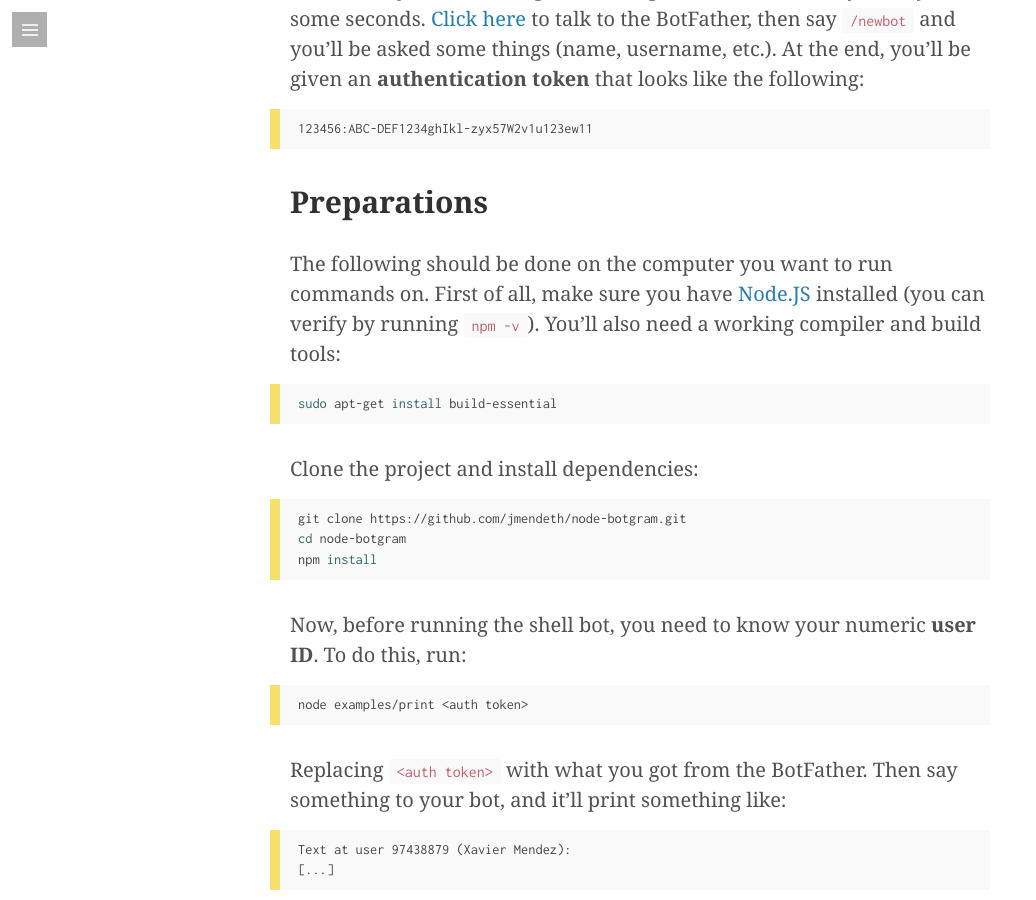
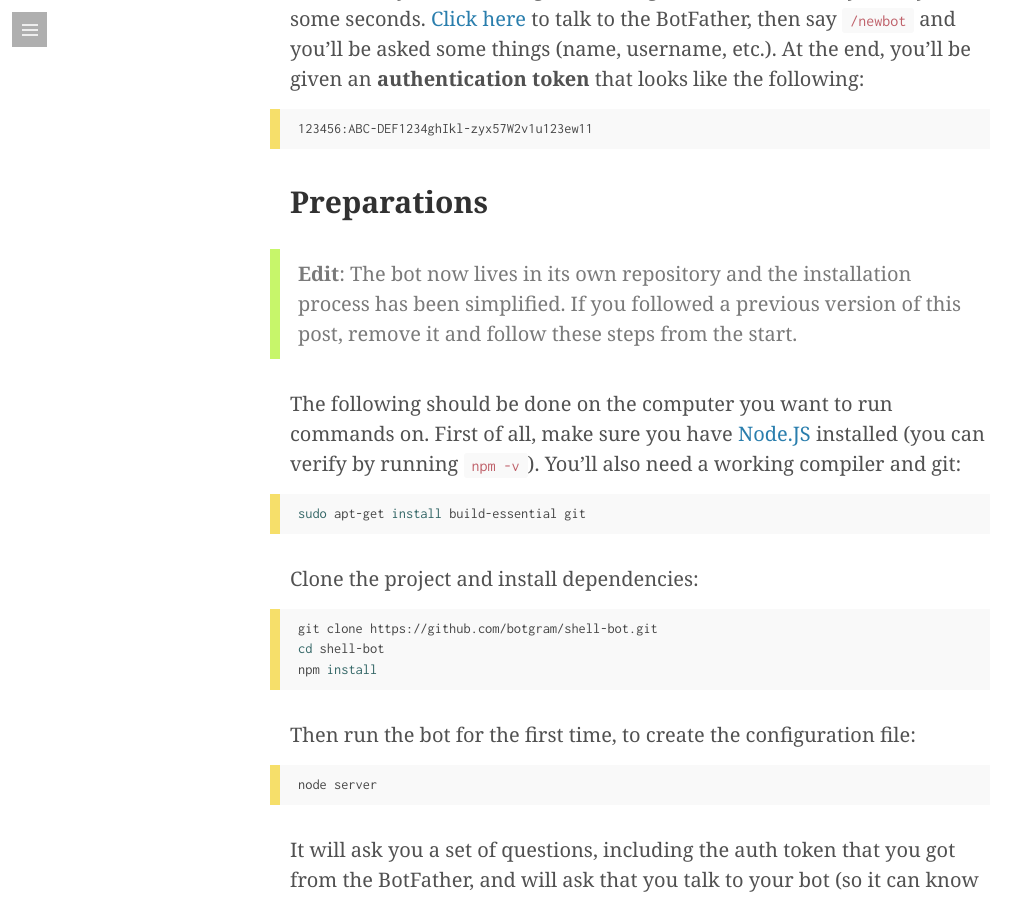
Before and after one commit to jmendeth/jmendeth.com, a Jekyll site: the page built from _posts/2016-05-09-telegram-shell-bot.md, in a window 1280 px wide and 900 px high, scrolled down 3156 px. Shown: the whole window, without its empty margins (0-1036 px from the left). Built offline with Jekyll 4.4.1, drawn with Linux system fonts in a browser that asks for light colours; nearby versions of some CDN libraries; some web fonts are replaced; comment, search, counter and statistics services are not loaded; some of the changed text lies outside the part shown.

Commit message:
telegram-shell-bot: New install instructions

```diff
--- a/_posts/2016-05-09-telegram-shell-bot.md
+++ b/_posts/2016-05-09-telegram-shell-bot.md
@@ -33,44 +33,41 @@ First of all, you need to register a Telegram bot. Don't worry, it only takes so
 
 ## Preparations
 
-The following should be done on the computer you want to run commands on. First of all, make sure you have [Node.JS](https://nodejs.org) installed (you can verify by running `npm -v`). You'll also need a working compiler and build tools:
+> **Edit**: The bot now lives in its own repository and the installation process has been simplified.
+> If you followed a previous version of this post, remove it and follow these steps from the start.
+
+The following should be done on the computer you want to run commands on. First of all, make sure you have [Node.JS](https://nodejs.org) installed (you can verify by running `npm -v`). You'll also need a working compiler and git:
 
 ~~~ bash
-sudo apt-get install build-essential
+sudo apt-get install build-essential git
 ~~~
 
 Clone the project and install dependencies:
 
 ~~~ bash
-git clone https://github.com/jmendeth/node-botgram.git
-cd node-botgram
+git clone https://github.com/botgram/shell-bot.git
+cd shell-bot
 npm install
 ~~~
 
-Now, before running the shell bot, you need to know your numeric **user ID**. To do this, run:
+Then run the bot for the first time, to create the configuration file:
 
 ~~~ bash
-node examples/print <auth token>
+node server
 ~~~
 
-Replacing `<auth token>` with what you got from the BotFather. Then say something to your bot, and it'll print something like:
-
-    Text at user 97438879 (Xavier Mendez):
-    [...]
-
-Indicating your numeric ID (mine is 97438879).
+It will ask you a set of questions, including the auth token that you got from the BotFather,
+and will ask that you talk to your bot (so it can know who his owner is).
 
 ## Run it!
 
 Now that we have everything set up, we can run the shell bot:
 
 ~~~ bash
-cd examples/shell
-npm install
-node server <auth token> <your ID>
+node server
 ~~~
 
-If you receive a message saying `Bot ready` then you have a working shell bot! Try saying `/run uname -a` for example, or say `/help` to learn about the available commands.
+Try saying `/run uname -a` for example, or say `/help` to learn about the available commands.
 
 ## Autostart
 
@@ -83,7 +80,7 @@ sudo npm install -g forever
 Then, from your `/etc/rc.local` or an init script, call:
 
 ~~~ bash
-forever start /path/to/node-botgram/examples/shell/server.js <auth token> <your ID>
+forever start /path/to/shell-bot/server.js
 ~~~
 
 Also, it's a good idea to talk to the BotFather and say `/setcommands` to define a list of commands your bot accepts. You'll find this list in [`commands.txt`](https://github.com/jmendeth/node-botgram/blob/master/examples/shell/commands.txt); just paste the contents when asked. You may also want to change the bot's profile photo and description.
```
